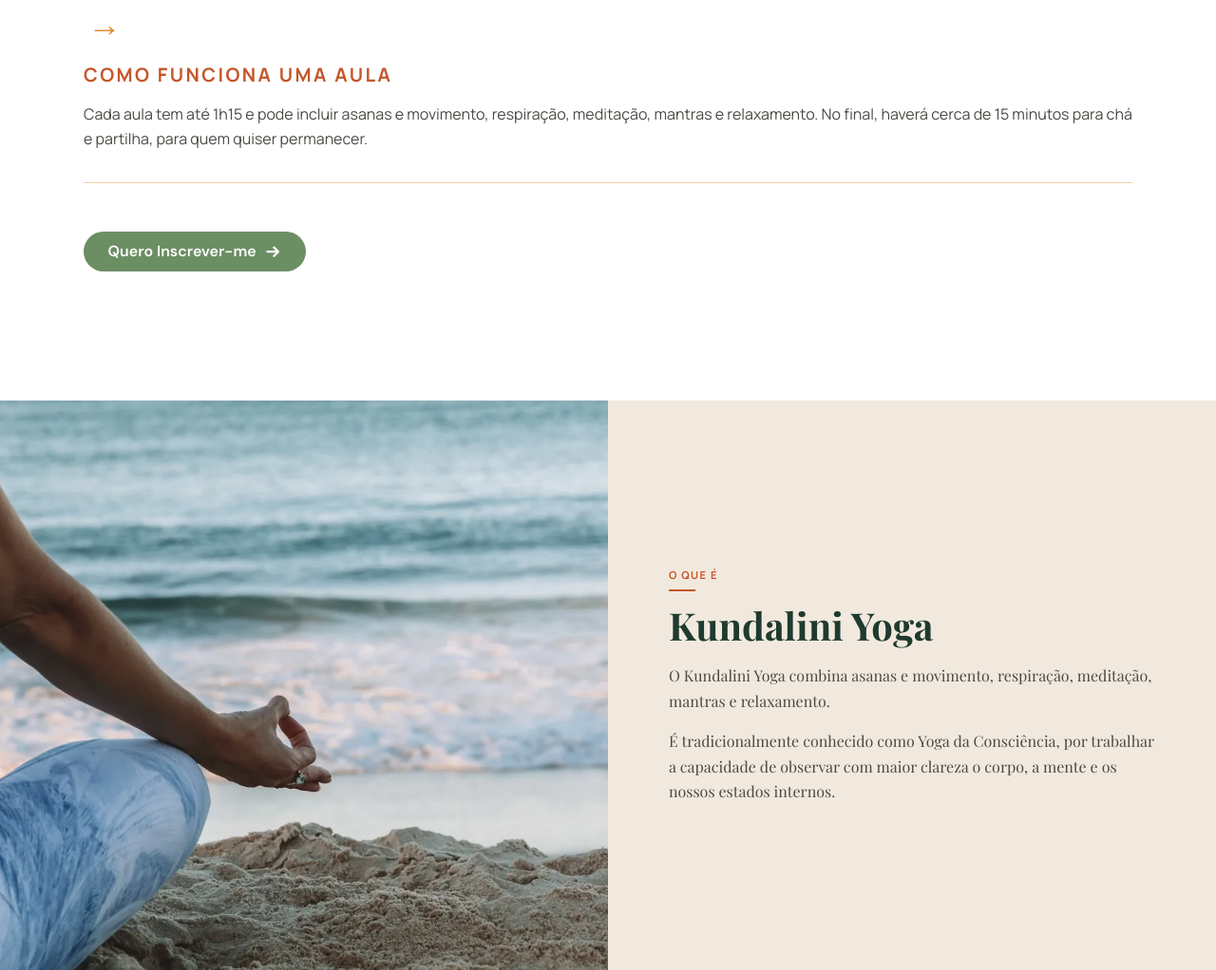
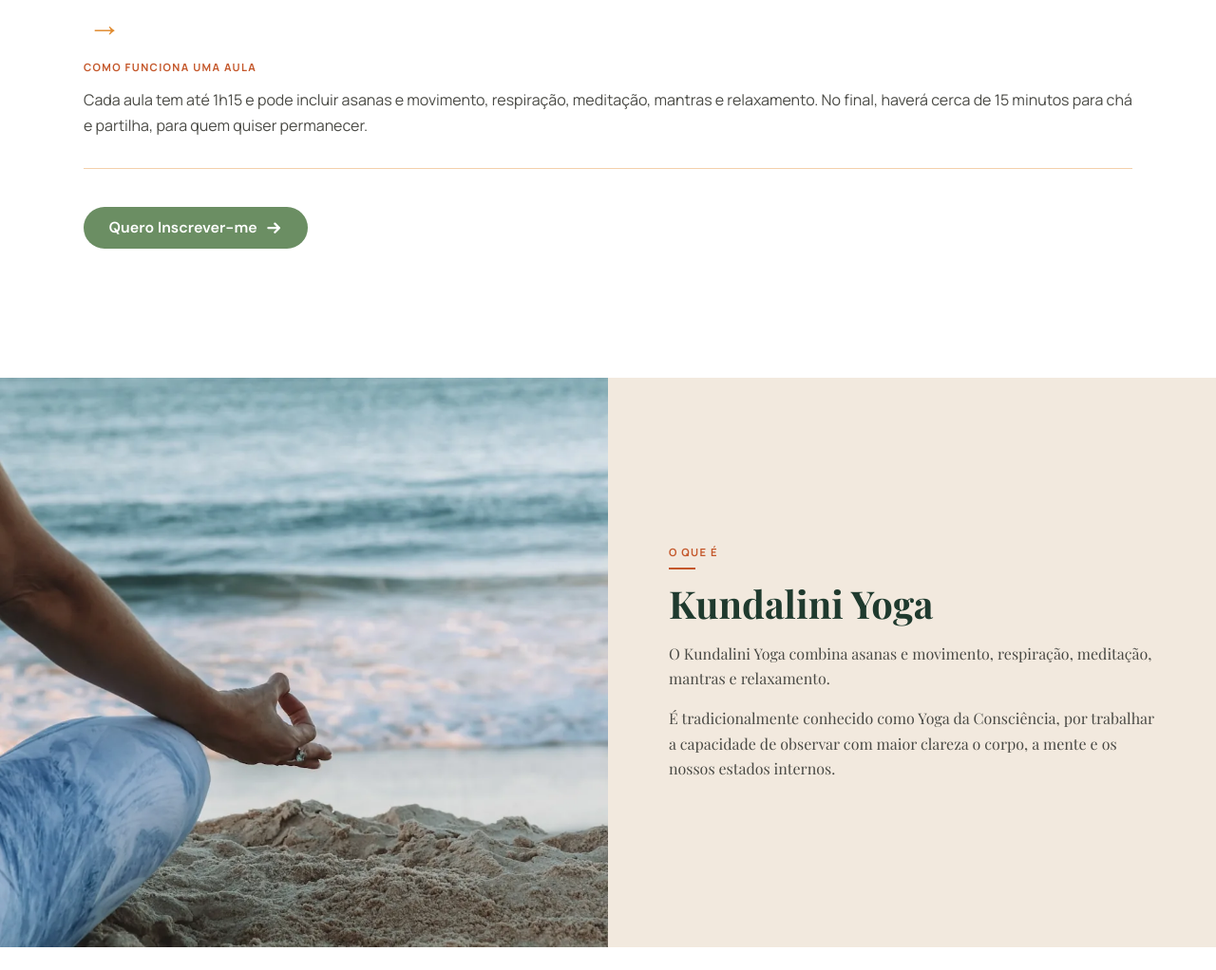
Before and after one commit to imbianchi/gabrielaferreirayoga, a plain HTML site: page index.html in a window 1280 px wide. Shown: the part 1501-2523 px from the top of the page at 95% size. Drawn offline with nearby package versions, Linux system fonts and the light colour scheme; a web font is replaced by a local one.

Commit message:
Fix 'como funciona' eyebrow size to match section pattern, add contrast border to CTA hover, tighten button spacing

```diff
--- a/css/style.css
+++ b/css/style.css
@@ -670,21 +670,23 @@ h3 { font-size: 1.2rem; }
     font-family: var(--font-sans);
     font-size: 16px;
   }
-  .accordion__inner-eyebrow { font-size: 20px; }
   .accordion__inner-divider { border-top-color: rgba(224, 138, 46, 0.4); }
   .accordion__inner-btn {
+    margin-top: 0.5rem;
     padding-top: 0.5rem;
     padding-bottom: 0.5rem;
+    border: 1px solid transparent;
     border-radius: 40px;
     font-size: 16px;
-    transition: background-color 0.25s ease, color 0.25s ease;
+    transition: background-color 0.25s ease, color 0.25s ease, border-color 0.25s ease;
   }
   .accordion__inner-btn:hover {
     transform: none;
     box-shadow: none;
     filter: none;
-    background: var(--color-dark-green);
-    color: var(--color-grey);
+    background: var(--color-grey);
+    color: var(--color-dark-green);
+    border-color: var(--color-dark-green);
   }
 }
 
```
